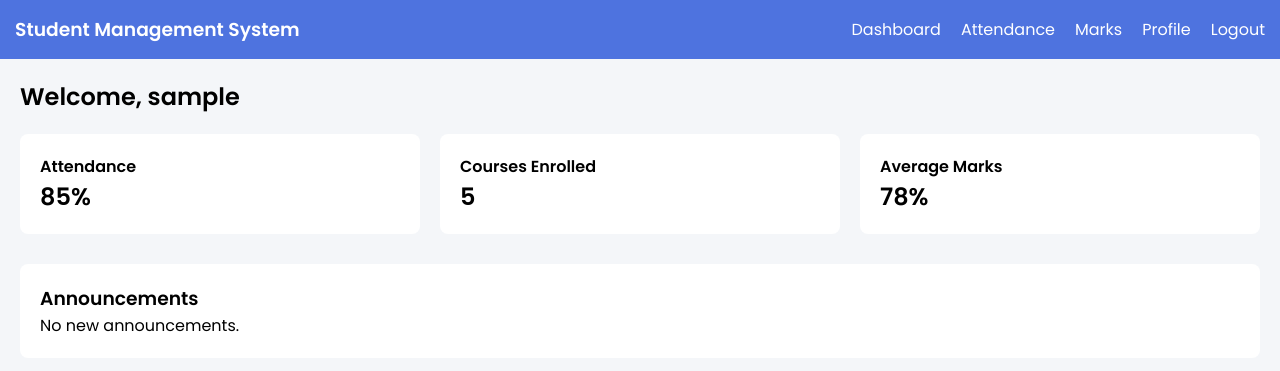
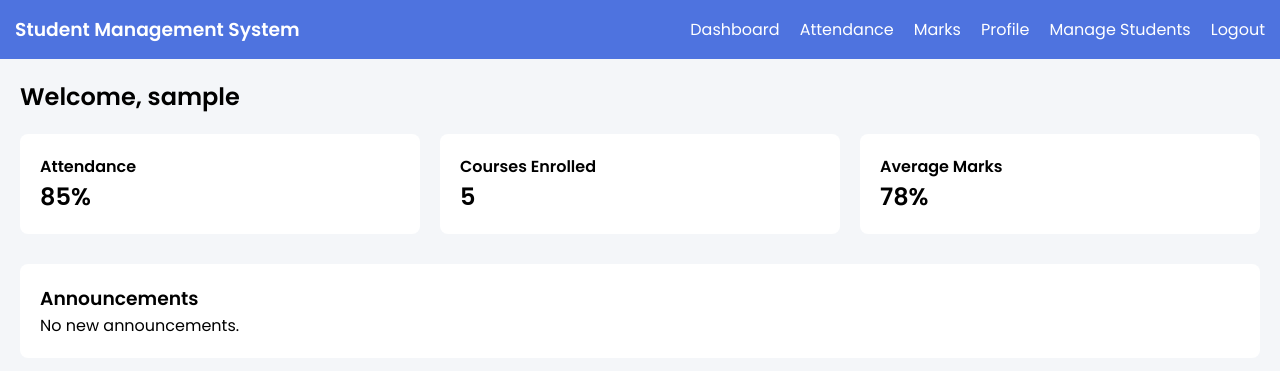
Before and after one commit to nasrin-a-mahin/Student_Management_System, a Django app: page /student-dashboard/ in a window 1280 px wide. Shown: the top 371 px of the page. Run offline with Django 5.2, Linux system fonts and the light colour scheme; the visitor is signed in with stand-in values (Sample User, id 1).

Commit message:
feat: add student module with role-based access

```diff
--- a/student_management/student_management/templates/navbar.html
+++ b/student_management/student_management/templates/navbar.html
@@ -3,10 +3,33 @@
         <h3>Student Management System</h3>
 
         <ul style="list-style:none; display:flex; gap:20px;">
-            <li><a href="{% url 'student_dashboard' %}" style="color:#fff; text-decoration:none;">Dashboard</a></li>
+             {% if request.user.is_superuser or request.user.profile.role == 'ADMIN' %}
+                <li>
+                    <a href="{% url 'admin_dashboard' %}" style="color:#fff; text-decoration:none;">
+                        Dashboard
+                    </a>
+                </li>
+            {% elif request.user.profile.role == 'TEACHER' %}
+                <li>
+                    <a href="{% url 'teacher_dashboard' %}" style="color:#fff; text-decoration:none;">
+                        Dashboard
+                    </a>
+                </li>
+            {% elif request.user.profile.role == 'STUDENT' %}
+                <li>
+                    <a href="{% url 'student_dashboard' %}" style="color:#fff; text-decoration:none;">
+                        Dashboard
+                    </a>
+                </li>
+            {% endif %}
             <li><a href="#" style="color:#fff; text-decoration:none;">Attendance</a></li>
             <li><a href="#" style="color:#fff; text-decoration:none;">Marks</a></li>
             <li><a href="#" style="color:#fff; text-decoration:none;">Profile</a></li>
+
+            {% if request.user.is_superuser or request.user.profile.role == 'ADMIN' %}
+            <li><a href="{% url 'student_list' %}" style="color:#fff; text-decoration:none;">Manage Students</a></li>
+            {% endif %}
+
             <li><a href="{% url 'logout' %}" style="color:#fff; text-decoration:none;">Logout</a></li>
         </ul>
     </div>
--- a/student_management/student_management/urls.py
+++ b/student_management/student_management/urls.py
@@ -15,7 +15,7 @@ Including another URLconf
     2. Add a URL to urlpatterns:  path('blog/', include('blog.urls'))
 """
 from django.contrib import admin
-from django.urls import path
+from django.urls import path, include
 from accounts import views as accounts_views
 from students import views as student_views
 
@@ -31,6 +31,11 @@ urlpatterns = [
     path('login/', accounts_views.login_view, name='login'),
     path('logout/', accounts_views.login_view, name='logout'),
 
+   path('students/', include('students.urls')),
 
-  path('student', student_views.student_list, name='student_list'),
+    # path('student', student_views.student_list, name='student_list'),
+    # # path('', student_views.student_list, name='student_list'),
+    # path('create/', student_views.student_create, name='student_create'),
+    # path('<int:pk>/edit/', student_views.student_update, name='student_update'),
+    # path('<int:pk>/delete/', student_views.student_delete, name='student_delete'),
 ]
```
Also changed, not shown: student_management/student_management/templates/students/student_form.html (added, +7 -0 lines).
